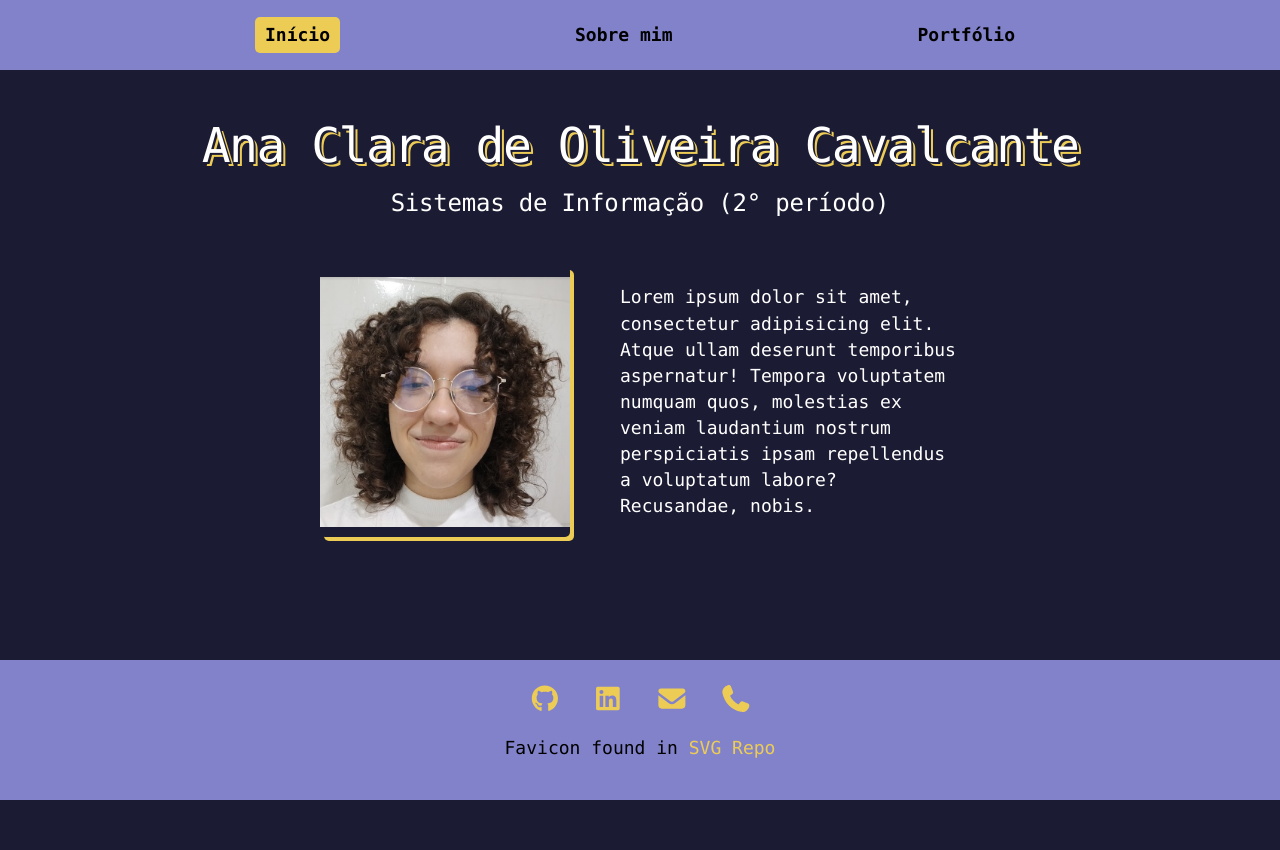
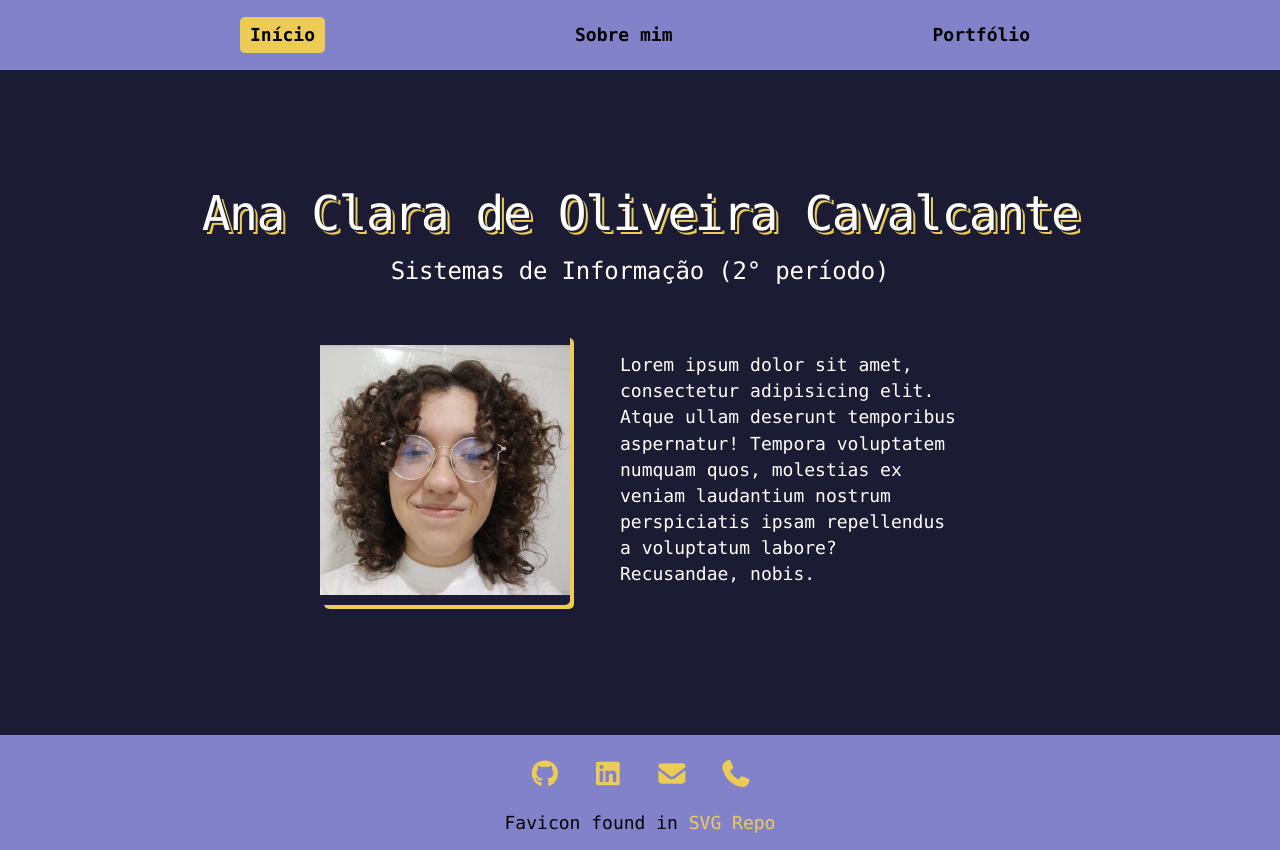
Before and after one commit to Clarinhaaa/minha-pagina-cin, a React (Vite) app: page / in a window 1280 px wide. Before the commit the page ends 800 px from the top, so only its background shows below. Built offline with nearby package versions, Linux system fonts and the light colour scheme.

Commit message:
refactor(css): modifica o posicionamento de alguns itens

```diff
--- a/src/components/Footer.module.css
+++ b/src/components/Footer.module.css
@@ -1,8 +1,8 @@
 .footerContainer {
   background-color: var(--secondary-bg);
-  height: 100px;
+  height: 75px;
   margin-top: auto;
-  padding: 20px;
+  padding: 20px 0;
   display: flex;
   flex-direction: column;
   align-items: center;
--- a/src/components/Header.module.css
+++ b/src/components/Header.module.css
@@ -2,7 +2,7 @@
   background-color: var(--secondary-bg);
   height: 50px;
   margin-bottom: 30px;
-  padding: 10px 30px;
+  padding: 10px 0;
   display: flex;
   align-items: center;
   justify-content: space-evenly;
--- a/src/index.css
+++ b/src/index.css
@@ -42,6 +42,9 @@ h2 {
 h1 {
   font-size: 48px;
   letter-spacing: -1.5px;
+  text-shadow:
+      2px 2px var(--bg),
+      4px 4px var(--accent-color);
   @media (max-width: 1024px) {
     font-size: 40px;
   }
--- a/src/pages/Home.module.css
+++ b/src/pages/Home.module.css
@@ -2,14 +2,9 @@
   display: flex;
   flex-direction: column;
   align-items: center;
-  margin-bottom: 30px;
+  margin: 100px 0;
 
-  h1 {
-    text-shadow:
-      2px 2px var(--bg),
-      4px 4px var(--accent-color);
-  }
-
+  h1,
   h2 {
     margin-top: 0;
   }
@@ -21,16 +16,16 @@
   width: 50%;
   margin: 30px 0;
 
-  @media (max-width: 1260px) {
-    flex-direction: column;
-    align-items: center;
-    gap: 25px;
-  }
-
   img {
     width: 250px;
     border-radius: 5px;
     box-shadow: 4px 4px var(--accent-color);
     object-fit: contain;
   }
+
+  @media (max-width: 1260px) {
+    flex-direction: column;
+    align-items: center;
+    gap: 25px;
+  }
 }
```
